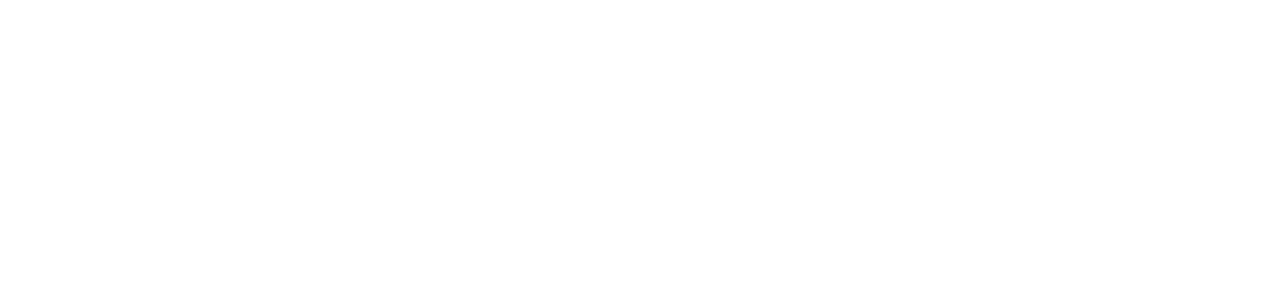
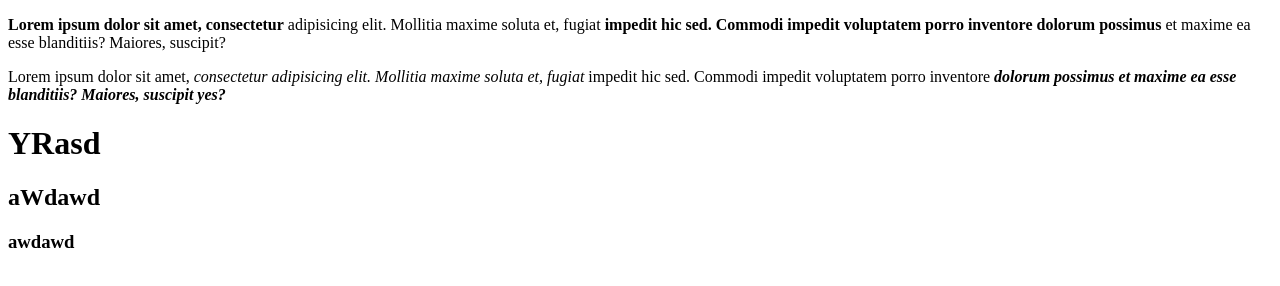
Before and after one commit to Gheyan/TOP, a plain HTML site: page index.html in a window 1280 px wide. Drawn offline with Linux system fonts and the light colour scheme.

Commit message:
added basic html elements: paragraph,heading, i,em,b,strong

```diff
--- a/index.html
+++ b/index.html
@@ -3,9 +3,24 @@
     <head>
         <meta charset="UTF-8">
         <meta name="viewport" content="width=device-width, initial-scale=1.0">
-    <title>Document</title>
+        <title>Title</title>
     </head>
     <body>
+        <p>
+            <b>Lorem ipsum dolor sit amet, consectetur</b> adipisicing elit. Mollitia maxime soluta et, fugiat <strong>impedit hic sed. Commodi impedit voluptatem porro inventore dolorum possimus</strong> et maxime ea esse blanditiis? Maiores, suscipit?
+        </p>
+        <p>
+            Lorem ipsum dolor sit amet, <i>consectetur adipisicing elit. Mollitia maxime soluta et, fugiat</i> impedit hic sed. Commodi impedit voluptatem porro inventore <strong><em>dolorum possimus et maxime ea esse blanditiis? Maiores, suscipit yes?</em></strong>
+        </p>
+
+        <h1>YRasd</h1>
+        <h2>aWdawd</h2>
+        <h3>awdawd</h3>
+
+        <!--
+        this is a comment
+        -->
+
 
     </body>
 </html>
```
Lines whose indentation alone changed are shown as unchanged.
